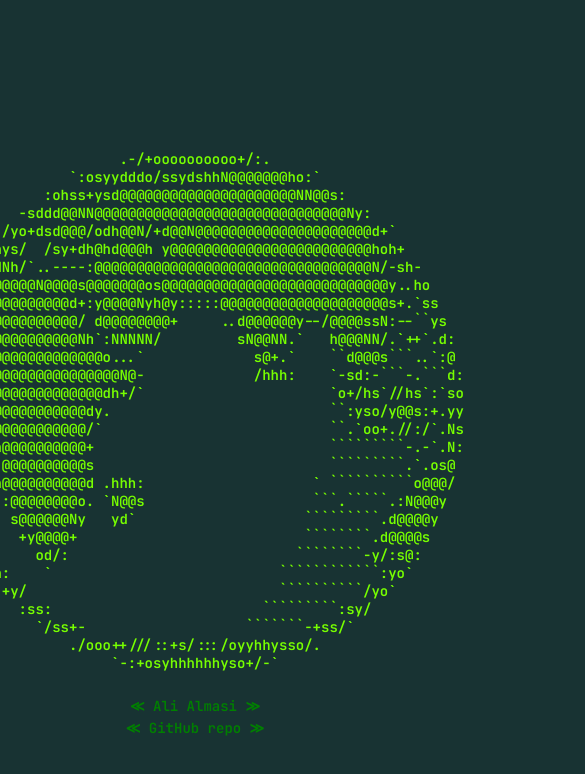
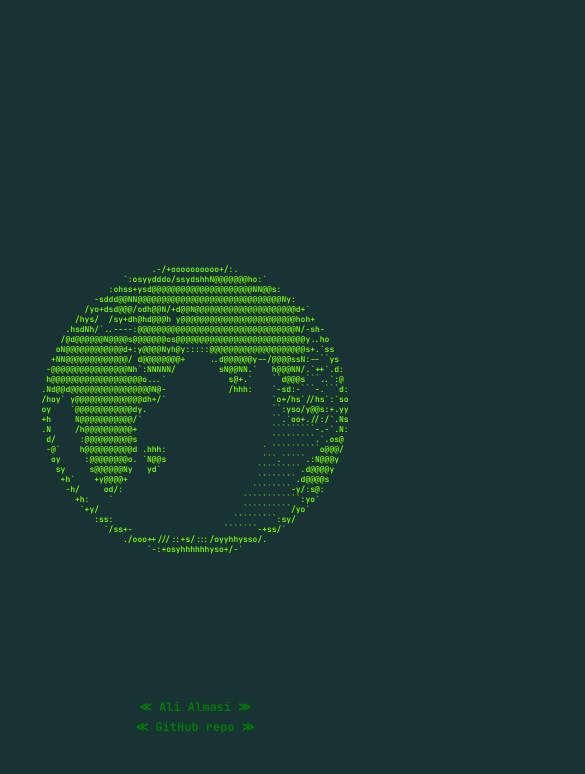
Before and after one commit to AliAlmasi/earth-animation, a plain HTML site: page index.html in a window 390 px wide. Shown: the top 774 px of the page, 585 px wide, since content can reach past the window. Drawn offline with Linux system fonts and the light colour scheme.

Commit message:
Responsive CSS media queries added + README added

```diff
--- /dev/null
+++ b/index.css
@@ -0,0 +1,96 @@
+*,
+*::before,
+*::after {
+	margin: 0;
+	padding: 0;
+	box-sizing: border-box;
+	user-select: none;
+	font-family: "JetBrains Mono", monospace !important;
+	font-weight: 600;
+	color: #77ff00;
+	cursor: default;
+}
+
+html {
+	font-size: 62.5%;
+}
+
+body {
+	height: 100svh;
+	width: 100svw;
+	background-color: #183333;
+	display: flex;
+	flex-direction: column;
+	justify-content: center;
+	align-items: center;
+	font-size: 1.4rem;
+	overflow: hidden;
+}
+
+pre {
+	height: 70svh;
+	width: 70svw;
+	text-align: center;
+	display: flex;
+	justify-content: center;
+	align-items: center;
+}
+
+footer {
+	display: flex;
+	flex-direction: column;
+	justify-content: center;
+	align-items: center;
+	gap: 0.4rem;
+}
+
+a:link,
+a:visited {
+	text-decoration: none;
+	color: green;
+}
+
+a:hover,
+a:active,
+a:focus {
+	color: #77ff00;
+}
+
+/* ----- RESPONSIVE MEDIA QUERIES ----- */
+
+@media (max-height: 47.5em) {
+	body {
+		justify-content: space-around;
+		font-size: 1.2rem;
+	}
+}
+
+@media (max-width: 52.5em) {
+	pre {
+		font-size: 1.2rem;
+	}
+}
+
+@media (max-width: 34.375em) {
+	pre {
+		font-size: 1rem;
+	}
+	footer {
+		font-size: 1.2rem;
+	}
+}
+
+@media (max-width: 25.9375em) {
+	pre {
+		font-size: 0.8rem;
+	}
+}
+
+@media (max-width: 19.375em) {
+	pre {
+		font-size: 0.6rem;
+	}
+	footer {
+		font-size: 1rem;
+	}
+}
--- a/index.html
+++ b/index.html
@@ -10,64 +10,7 @@
 			href="https://fonts.googleapis.com/css2?family=JetBrains+Mono:wght@600&display=swap"
 			rel="stylesheet"
 		/>
-		<style>
-			*,
-			*::before,
-			*::after {
-				margin: 0;
-				padding: 0;
-				box-sizing: border-box;
-				user-select: none;
-				font-family: "JetBrains Mono", monospace !important;
-				font-weight: 600;
-				color: #77ff00;
-				cursor: default;
-			}
-
-			html {
-				font-size: 62.5%;
-			}
-
-			body {
-				height: 100vh;
-				width: 100vw;
-				background-color: #183333;
-				display: flex;
-				flex-direction: column;
-				justify-content: center;
-				align-items: center;
-				font-size: 1.4rem;
-			}
-
-			pre {
-				height: 70%;
-				width: 70%;
-				text-align: center;
-				display: flex;
-				justify-content: center;
-				align-items: center;
-			}
-
-			footer {
-				display: flex;
-				flex-direction: column;
-				justify-content: center;
-				align-items: center;
-				gap: 0.4rem;
-			}
-
-			a:link,
-			a:visited {
-				text-decoration: none;
-				color: green;
-			}
-
-			a:hover,
-			a:active,
-			a:focus {
-				color: #77ff00;
-			}
-		</style>
+		<link rel="stylesheet" href="./index.css">
 	</head>
 	<body>
 		<pre id="text"></pre>
```
Also changed, not shown: 1 other file.
